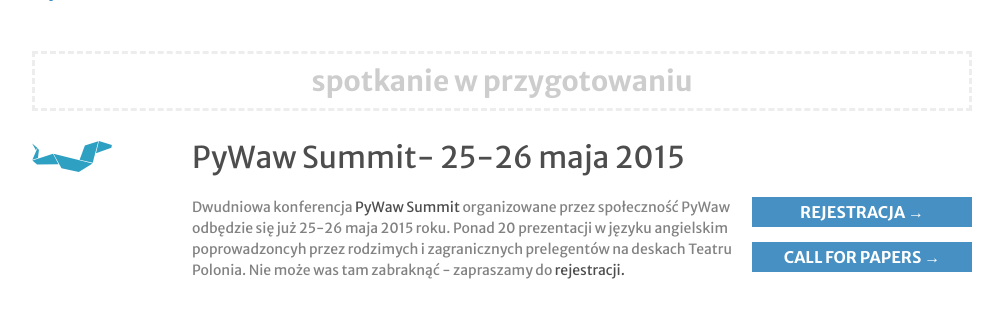
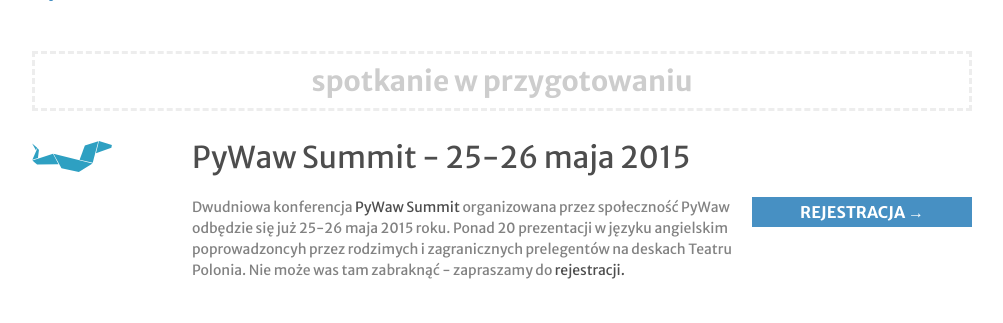
Before and after one commit to meetpy/meetpy, a Django app: template pywaw/templates/misc/home.html in a window 1280 px wide. Shown: the part 81-404 px from the top of the page, without its empty margins (138-1141 px from the left). Run offline with Django 3.2, Linux system fonts and the light colour scheme; the template is opened without the code that fills it, so the values that code supplies are empty; some libraries are stand-ins or nearby versions.

Commit message:
Remove PyWaw Summit c4p button from home

```diff
--- a/pywaw/templates/misc/home.html
+++ b/pywaw/templates/misc/home.html
@@ -100,12 +100,11 @@
       <a href="http://summit.pywaw.org" target="_blank" id="summit__logo-link"><img src="{% static 'img/summit-logo.svg' %}" alt="PyWaw Summit" width="80"></a>
     </div>
     <div class="span10">
-      <h2><a href="http://summit.pywaw.org" target="_blank">PyWaw Summit- 25-26 maja 2015</a></h2>
+      <h2><a href="http://summit.pywaw.org" target="_blank">PyWaw Summit - 25-26 maja 2015</a></h2>
       <div class="row">
-        <p class="span7">Dwudniowa konferencja <a href="http://summit.pywaw.org" target="_blank">PyWaw Summit</a> organizowane przez społeczność PyWaw odbędzie się już 25-26 maja 2015 roku. Ponad 20 prezentacji w języku angielskim poprowadzoncyh przez rodzimych i zagranicznych prelegentów na deskach Teatru Polonia. Nie może was tam zabraknąć - zapraszamy do <a href="http://summit.pywaw.org/registration" target="_blank">rejestracji.</a></p>
+        <p class="span7">Dwudniowa konferencja <a href="http://summit.pywaw.org" target="_blank">PyWaw Summit</a> organizowana przez społeczność PyWaw odbędzie się już 25-26 maja 2015 roku. Ponad 20 prezentacji w języku angielskim poprowadzoncyh przez rodzimych i zagranicznych prelegentów na deskach Teatru Polonia. Nie może was tam zabraknąć - zapraszamy do <a href="http://summit.pywaw.org/registration" target="_blank">rejestracji.</a></p>
         <div class="span3">
           <p><a href="http://summit.pywaw.org/registration" target="_blank" class="button button-block">REJESTRACJA →</a></p>
-          <p><a href="https://docs.google.com/forms/d/1Ip3WkTEyCrgQ2F5cbwOnzhGfX6DopZjA2TaJt6Pik74/viewform" target="_blank" class="button button-block">CALL FOR PAPERS →</a></p>
         </div>
       </div>
     </div>
```
